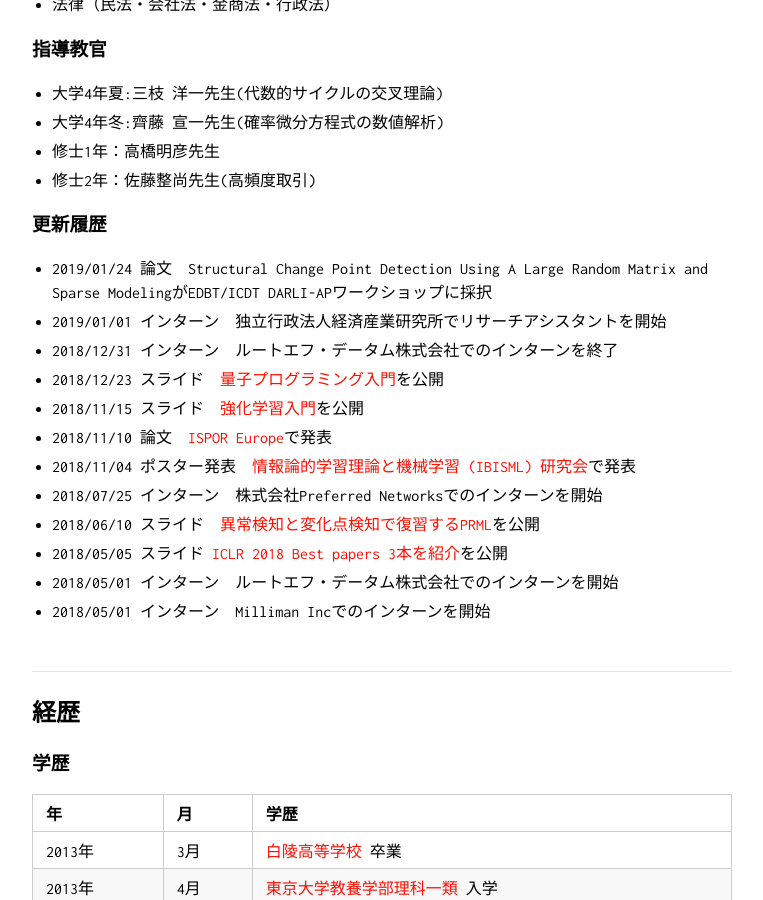
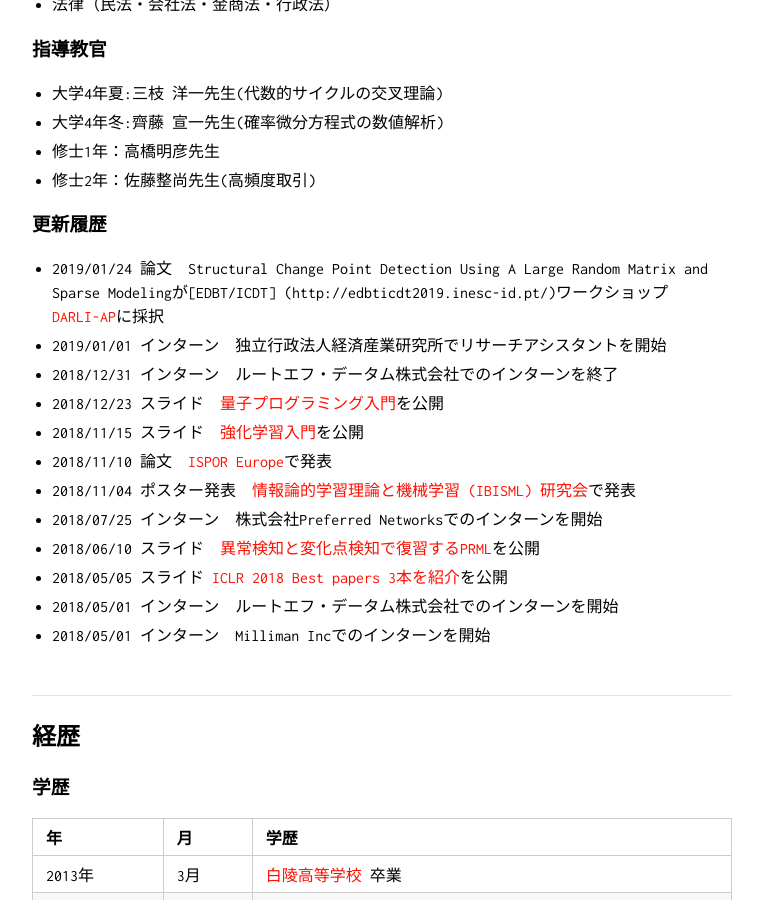
Before and after one commit to KatsuyaITO/KatsuyaITO.github.io, a Jekyll site: the page built from index.md, in a window 1280 px wide and 900 px high, scrolled down 378 px. Shown: the whole window, without its empty margins (258-1021 px from the left). Built offline with Jekyll 4.4.1, drawn with Linux system fonts in a browser that asks for light colours; our own code applies the rules of GitHub Pages for plain Markdown files; some of the changed lines change nothing that is shown.

Commit message:
Update index.md

```diff
--- a/index.md
+++ b/index.md
@@ -25,7 +25,7 @@ layout: top
 <br>
 
 ### 更新履歴
-- 2019/01/24 論文　Structural Change Point Detection Using A Large Random Matrix and Sparse ModelingがEDBT/ICDT DARLI-APワークショップに採択
+- 2019/01/24 論文　Structural Change Point Detection Using A Large Random Matrix and Sparse Modelingが[EDBT/ICDT] (http://edbticdt2019.inesc-id.pt/)ワークショップ[DARLI-AP](http://dbdmg.polito.it/darli-ap2019/)に採択
 - 2019/01/01 インターン　独立行政法人経済産業研究所でリサーチアシスタントを開始
 - 2018/12/31 インターン　ルートエフ・データム株式会社でのインターンを終了
 - 2018/12/23 スライド　[量子プログラミング入門](https://www.slideshare.net/k1ito/ss-126565732)を公開
```
